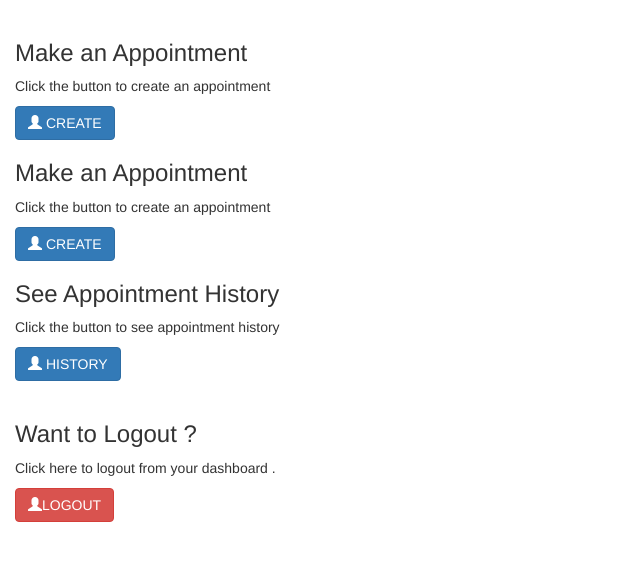
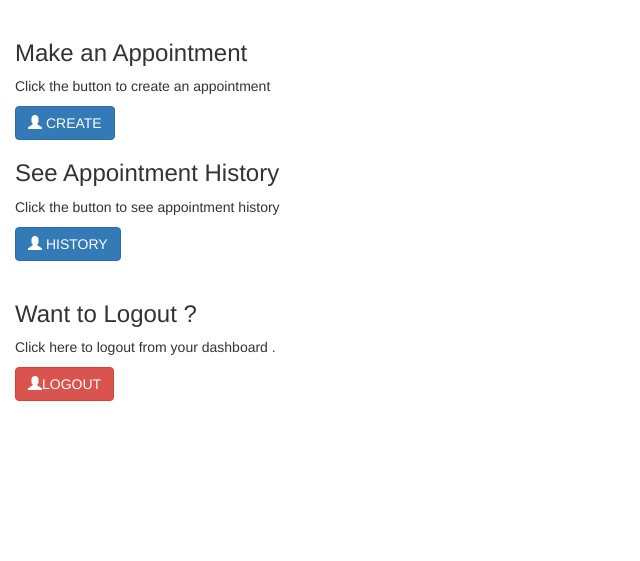
Before and after one commit to crazyadeveloper/HealthcareManagement, a Flask app: a page that uses templates/pdashboard.html in a window 1280 px wide. Shown: the part 52-613 px from the top of the page, without its empty margins (0-640 px from the left). Run offline with Flask 2, Linux system fonts and the light colour scheme; some libraries are stand-ins or nearby versions.

Commit message:
Update pdashboard.html

```diff
--- a/templates/pdashboard.html
+++ b/templates/pdashboard.html
@@ -39,15 +39,6 @@
   </div>
 </div>
 
-
-<div class="Patient container-fluid">
-  <h3>Make an Appointment</h3>
-  <p>Click the button to create an appointment</p>
-  <div>
-	<a href="/makeappt/{{ un }}"> <button type="button" class="btn btn-primary"><span class="glyphicon glyphicon-user"></span> CREATE</button> </a>
-  </div>
-</div>
-
 <div class="Appt History container-fluid">
   <h3>See Appointment History</h3>
   <p>Click the button to see appointment history</p>
```
